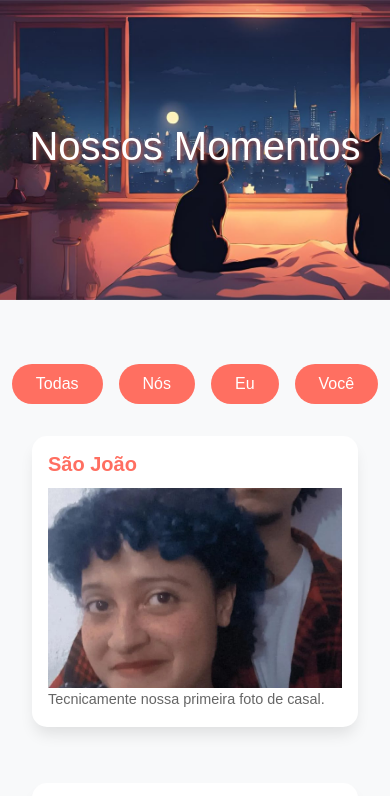
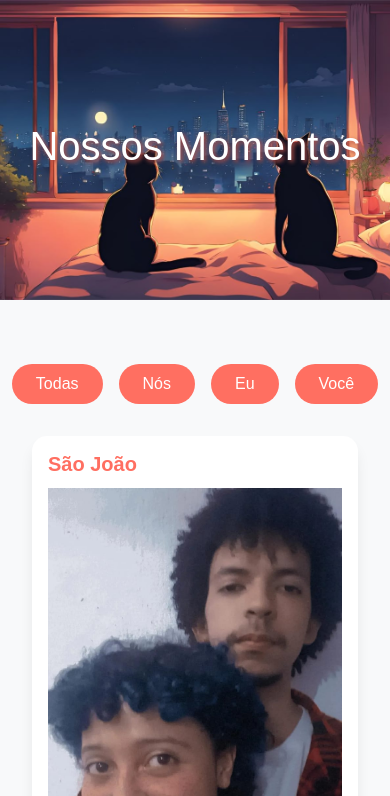
Before and after one commit to MarcosWini/meu_presente, a plain HTML site: page first-connection.html in a window 390 px wide. Shown: the top 796 px of the page. Drawn offline with nearby package versions, Linux system fonts and the light colour scheme.

Commit message:
Corrigindo css

```diff
--- a/first-connection.html
+++ b/first-connection.html
@@ -20,6 +20,7 @@
             background-color: #FF6F61;
             background-image: url('./img/banner.jpg');
             background-size: cover;
+            background-position: center;
             height: 300px;
             display: flex;
             align-items: center;
@@ -101,10 +102,6 @@
         @media (max-width: 768px) {
             .album-title {
                 font-size: 2.5rem;
-            }
-
-            .card-img-top {
-                height: 200px;
             }
         }
     </style>
```
